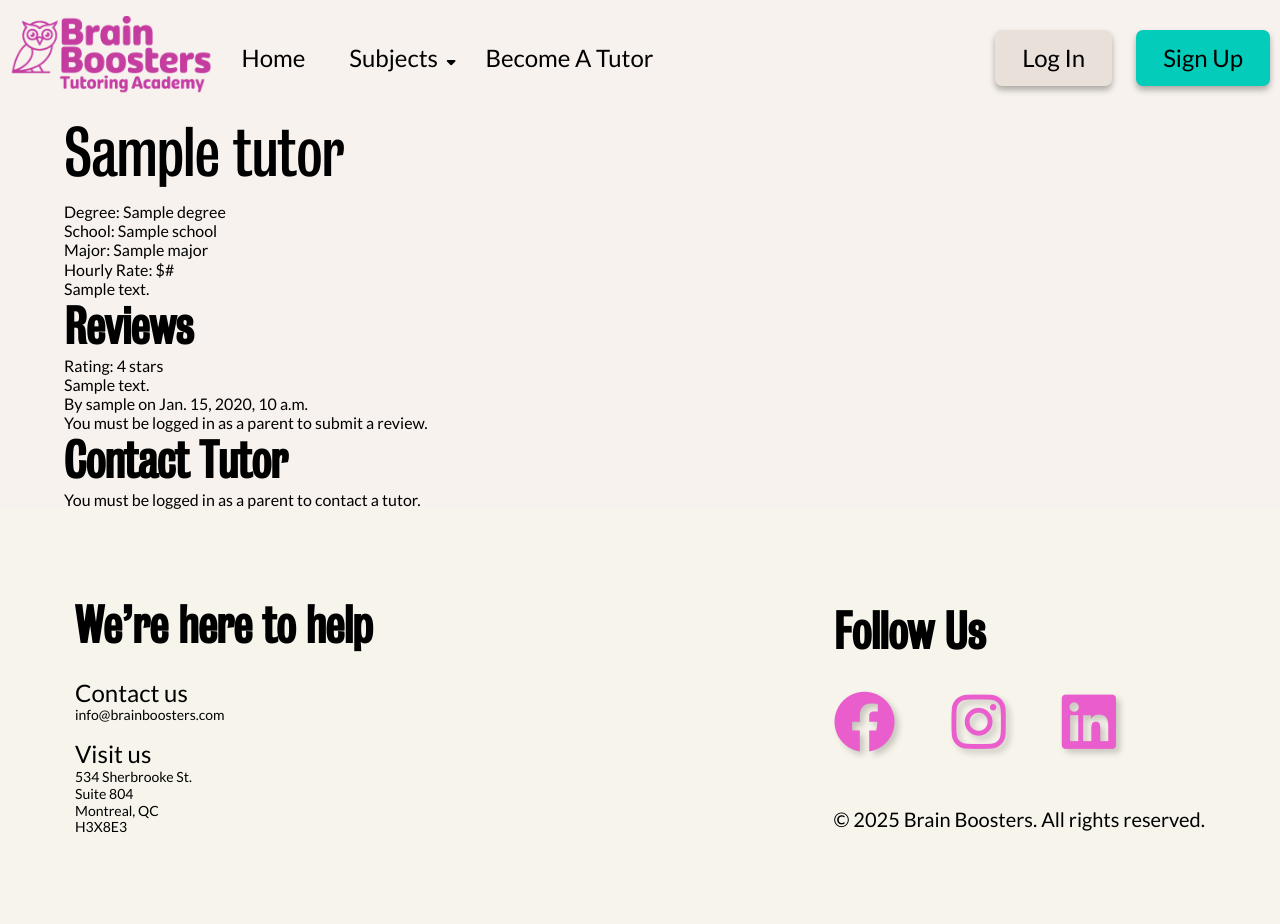
After one commit to 582-41W-VA/Web-Project-2, a Django app: template brainboosters/templates/brainboosters/tutor_detail.html in a window 1280 px wide. The commit adds this page. Run offline with Django 3.2, Linux system fonts and the light colour scheme; the template is opened without the code that fills it: most values are stand-ins (such as "Sample title", 1, 10 or a date in 2020).

Commit message:
add tutor detail page

```diff
--- a/brainboosters/forms.py
+++ b/brainboosters/forms.py
@@ -79,3 +79,9 @@ class ParentProfileForm(forms.ModelForm):
     class Meta:
         model = ParentProfile
         fields = ['name', 'location', 'child_name', 'child_age', 'child_grade']
+
+
+class ContactForm(forms.Form):
+    name = forms.CharField(max_length=100)
+    email = forms.EmailField()
+    message = forms.CharField(widget=forms.Textarea)
--- a/brainboosters/templates/brainboosters/search.html
+++ b/brainboosters/templates/brainboosters/search.html
@@ -83,9 +83,9 @@
         {% for tutor in tutors %}
         <article class="card">
           {% if tutor.user.profile_picture %}
-            < img src="{{ tutor.user.profile_picture.url }}" alt="Tutor {{ tutor.name }}">
+            <img src="{{ tutor.user.profile_picture.url }}" alt="Tutor {{ tutor.name }}">
           {% else %}
-            < img src="{% static 'images/default-profile.png' %}" alt="Default Tutor Image">
+            <img src="{% static 'images/default-profile.png' %}" alt="Default Tutor Image">
           {% endif %}
           <h4>{{ tutor.name }}</h4>
           <p>{{ tutor.description|default:"Experienced tutor ready to help you succeed!" }}</p >
--- /dev/null
+++ b/brainboosters/templates/brainboosters/tutor_detail.html
@@ -0,0 +1,51 @@
+{% extends 'base.html' %}
+{% load static %}
+
+{% block content %}
+<div class="tutor-details">
+    <!--img src="{{ tutor.user.profile_picture }}" alt="{{ tutor.name }}"-->
+    <h1>{{ tutor.name }}</h1>
+    <p>Degree: {{ tutor.degree }}</p>
+    <p>School: {{ tutor.school }}</p>
+    <p>Major: {{ tutor.major }}</p>
+    <p>Hourly Rate: ${{ tutor.hourly_rate }}</p>
+    <p>{{ tutor.description }}</p>
+</div>
+
+<div class="reviews">
+    <h2>Reviews</h2>
+    {% for review in reviews %}
+        <div class="review">
+            <p>Rating: {{ review.rating }} stars</p>
+            <p>{{ review.text }}</p>
+            <p>By {{ review.parent.user.username }} on {{ review.created_at }}</p>
+        </div>
+    {% endfor %}
+
+    {% if user.is_authenticated and user.user_type == 'parent' %}
+    <form method="post">
+        {% csrf_token %}
+        <label for="rating">Rating:</label>
+        <input type="number" name="rating" min="1" max="5" required>
+        <label for="comment">Comment:</label>
+        <textarea name="comment" required></textarea>
+        <button type="submit" name="submit_review">Submit Review</button>
+    </form>
+    {% else %}
+        <p>You must be logged in as a parent to submit a review.</p>
+    {% endif %}
+</div>
+
+<div class="contact-form">
+    <h2>Contact Tutor</h2>
+    {% if user.is_authenticated and user.user_type == 'parent' %}
+    <form method="post" id="contact-form'">
+        {% csrf_token %}
+        {{ contact_form.as_p }}
+        <button type="submit" name="submit_contact">Send Message</button>
+    </form>
+    {% else %}
+        <p>You must be logged in as a parent to contact a tutor.</p>
+    {% endif %}
+</div>
+{% endblock %}
--- a/brainboosters/urls.py
+++ b/brainboosters/urls.py
@@ -16,6 +16,7 @@ urlpatterns = [
     path('parent-dashboard/', views.parent_dashboard, name='parent_dashboard'),
     path('tutor/<int:pk>/edit/', views.edit_tutor_profile, name='edit_tutor_profile'),
     path('parent/<int:pk>/edit/', views.edit_parent_profile, name='edit_parent_profile'),
+    path('tutors/<int:tutor_id>/', views.tutor_detail, name='tutor_detail'),
 ]
 
 if settings.DEBUG:
```
Also changed, not shown: brainboosters/views.py (+29 -2 lines).
